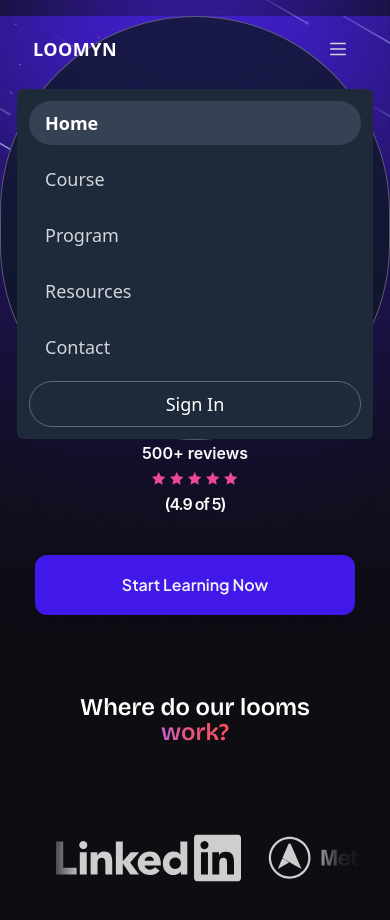
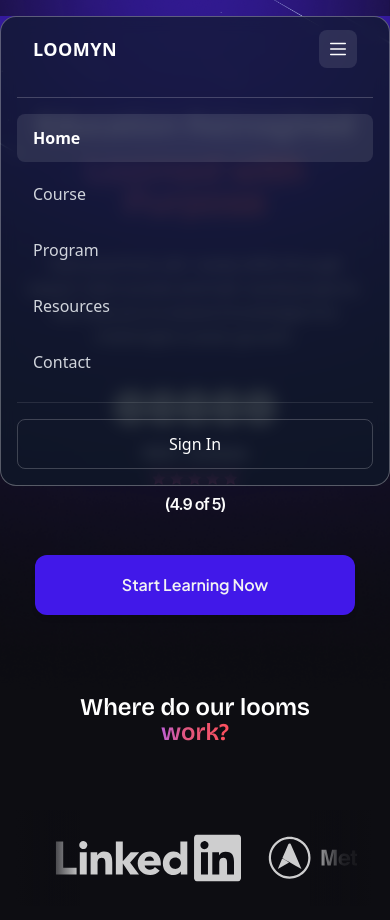
Before and after one commit to Abishek-sk46/CT_e-learning, a React (Vite) app: page / in a window 390 px wide. Both pictures are taken after a click on the button "Toggle navigation". Shown: the top 920 px of the page. Built offline with nearby package versions, Linux system fonts and the light colour scheme; grey boxes are pictures that could not be loaded.

Commit message:
navbar mobile view fix

```diff
--- a/src/components/Navbar.tsx
+++ b/src/components/Navbar.tsx
@@ -91,7 +91,8 @@ const Navbar: React.FC<NavbarProps> = ({
       }}
     >
       {/* Navbar box */}
-      <div className="max-w-6xl mx-auto px-4 sm:px-6 rounded-full bg-gray-900/80 backdrop-blur-sm border border-white/30">
+      <div className={`max-w-6xl mx-auto px-4 sm:px-6 bg-gray-900/80 backdrop-blur-sm border border-white/30 ${mobileOpen ? "rounded-2xl" : "rounded-full"
+        }`}>
         <nav className="flex items-center justify-between h-16 sm:h-20 px-4 sm:px-6">
           {/* Brand */}
           <div className="flex items-center">
@@ -200,7 +201,10 @@ const Navbar: React.FC<NavbarProps> = ({
 
             {/* Mobile toggle */}
             <button
-              className="md:hidden p-2 rounded-md text-gray-300 hover:text-white"
+              className={`md:hidden p-2 rounded-lg transition-colors ${mobileOpen
+                ? "text-white bg-white/10"
+                : "text-gray-300 hover:text-white hover:bg-white/5"
+                }`}
               onClick={() => setMobileOpen((s) => !s)}
               aria-expanded={mobileOpen}
               aria-label="Toggle navigation"
@@ -240,8 +244,9 @@ const Navbar: React.FC<NavbarProps> = ({
 
         {/* Mobile dropdown */}
         {mobileOpen && (
-          <div className="md:hidden bg-gray-800 mt-2 rounded-md p-3">
-            <ul className="flex flex-col gap-3" role="menubar">
+          <div className="md:hidden mt-4 pb-4">
+            <div className="border-t border-white/20 pt-4">
+              <ul className="flex flex-col gap-2" role="menubar">
                 {links.map((link, i) => {
                   const isActive = i === activeIndex;
                   return (
@@ -249,10 +254,11 @@ const Navbar: React.FC<NavbarProps> = ({
                       <a
                         role="menuitem"
                         href={link.href ?? "#"}
-                      className={`block text-lg px-4 py-2 rounded-full ${isActive
-                        ? "text-white font-semibold bg-gray-700"
-                        : "text-gray-300 hover:text-white hover:bg-gray-600"
+                        className={`block text-base px-4 py-3 rounded-lg transition-colors ${isActive
+                          ? "text-white font-semibold bg-white/10"
+                          : "text-gray-300 hover:text-white hover:bg-white/5"
                           }`}
+                        onClick={() => setMobileOpen(false)}
                       >
                         {link.label}
                       </a>
@@ -260,10 +266,14 @@ const Navbar: React.FC<NavbarProps> = ({
                   );
                 })}
               </ul>
-            <div className="mt-3">
-              <button className="w-full rounded-full px-4 py-2 border border-white/30 text-lg text-white">
+              <div className="mt-4 pt-4 border-t border-white/10">
+                <button
+                  className="w-full rounded-lg px-4 py-3 border border-white/20 text-base text-white hover:bg-white/5 transition-colors"
+                  onClick={() => setMobileOpen(false)}
+                >
                   Sign In
                 </button>
+              </div>
             </div>
           </div>
         )}
```
Lines whose indentation alone changed are shown as unchanged.
